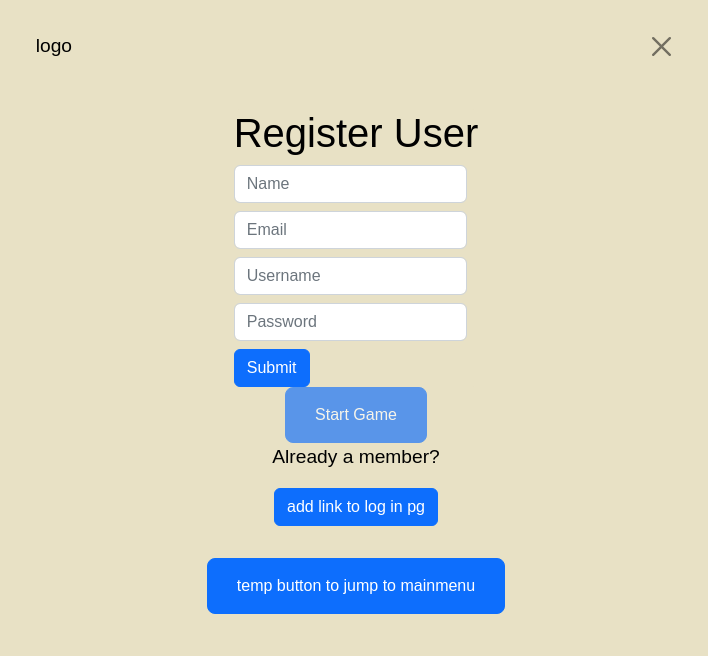
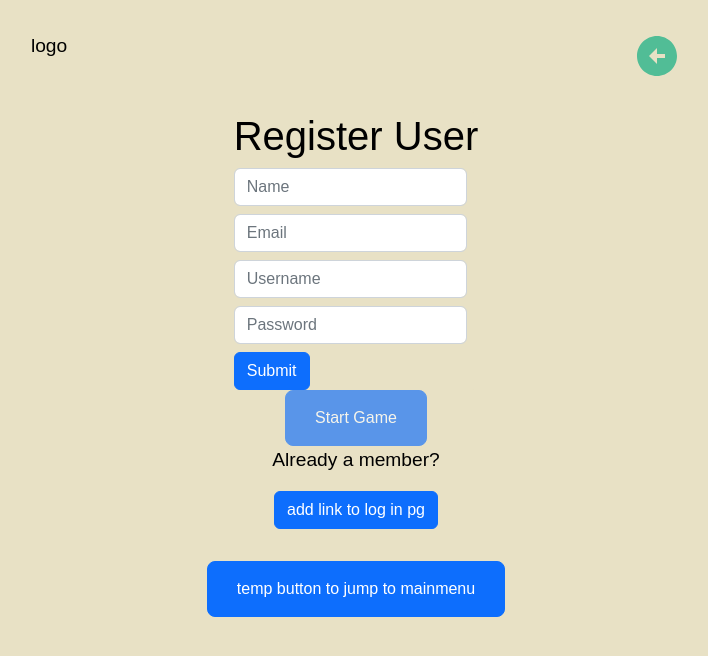
Before and after one commit to agorbacheva-y/kids-game, a React (Create React App) app: page /register in a window 1280 px wide. Shown: the top 656 px of the page, without its empty margins (284-992 px from the left). Built offline with nearby package versions, Linux system fonts and the light colour scheme.

Commit message:
X close button back to arrow icon

```diff
--- a/src/components/Register.js
+++ b/src/components/Register.js
@@ -1,7 +1,7 @@
 import Card from "react-bootstrap/Card";
 import Form from "react-bootstrap/Form";
 import Button from "react-bootstrap/Button";
-import CloseButton from 'react-bootstrap/CloseButton';
+import { MdArrowCircleLeft } from "react-icons/md";
 import { useState } from "react";
 import { Link } from "react-router-dom";
 import axios from "axios";
@@ -60,7 +60,7 @@ const Register = () => {
   return (
     <div>
       <Header>
-          <Link to="/"><CloseButton/></Link>
+          <Link to="/"><MdArrowCircleLeft className="left-arrow"/></Link>
       </Header>
 
 
--- a/src/index.css
+++ b/src/index.css
@@ -41,6 +41,11 @@
   display: flex;
   justify-content: space-evenly;
   align-items: center;
+}
+
+.left-arrow {
+  font-size: 3rem;
+  color: #51bd96;
 }
 
 .svg-boy {
```
